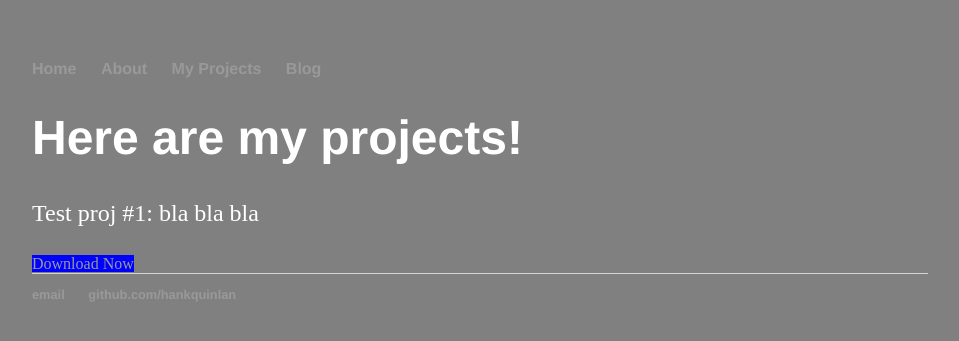
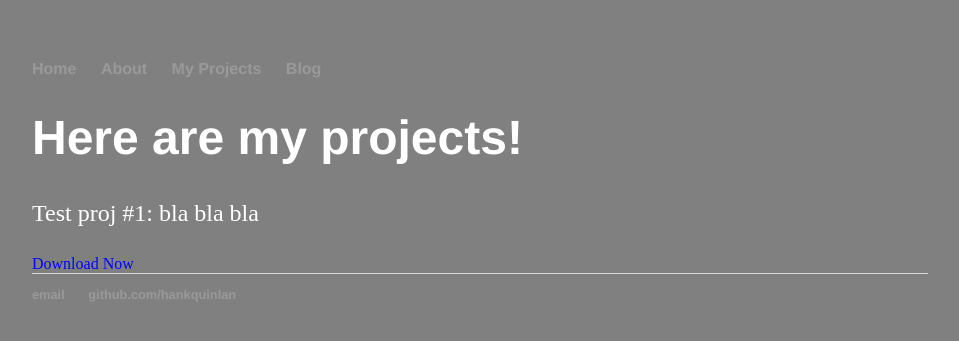
Before and after one commit to ThePayneMaster/payne.yt, a Jekyll site: the page built from projects/index.html, in a window 1280 px wide. Shown: the top 341 px of the page, without its empty margins (160-1119 px from the left). Built offline with Jekyll 4.4.1, drawn with Linux system fonts in a browser that asks for light colours.

Commit message:
Update index.html

```diff
--- a/projects/index.html
+++ b/projects/index.html
@@ -5,5 +5,5 @@ title: Projects | Payne's Website
 <div class="blurb2">
 	<h1>Here are my projects!</h1>
 	<p>Test proj #1: bla bla bla</a></p>
-        <a style="background-color:blue;" href="/projects/pages-themes-hacker-v0.1.2-8-g7b7303a.zip" class="download" title="Download This Project">Download Now</a>
+        <a style="color:blue;" href="/projects/pages-themes-hacker-v0.1.2-8-g7b7303a.zip" class="download" title="Download This Project">Download Now</a>
 </div><!-- /.blurb -->
```
